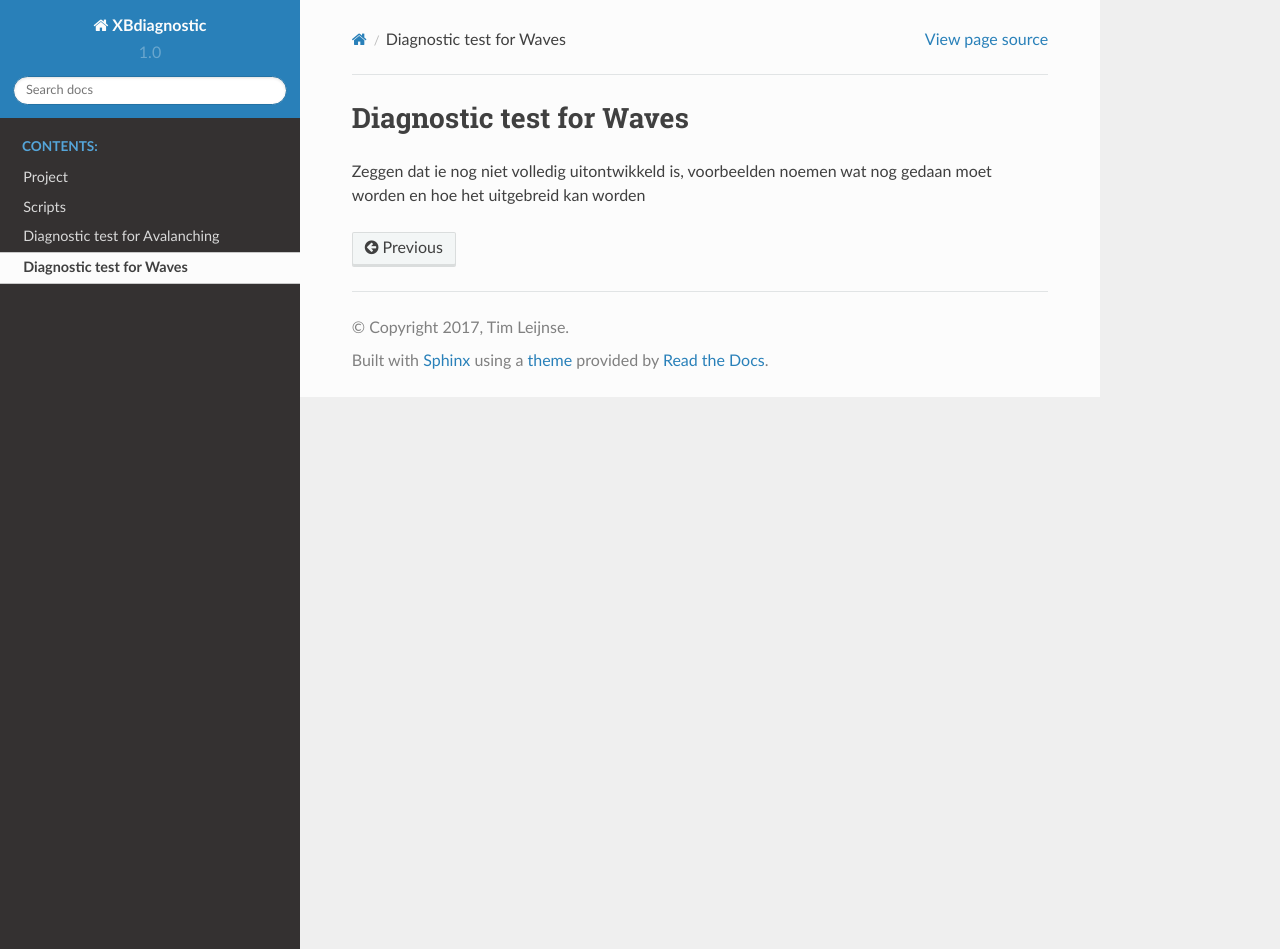
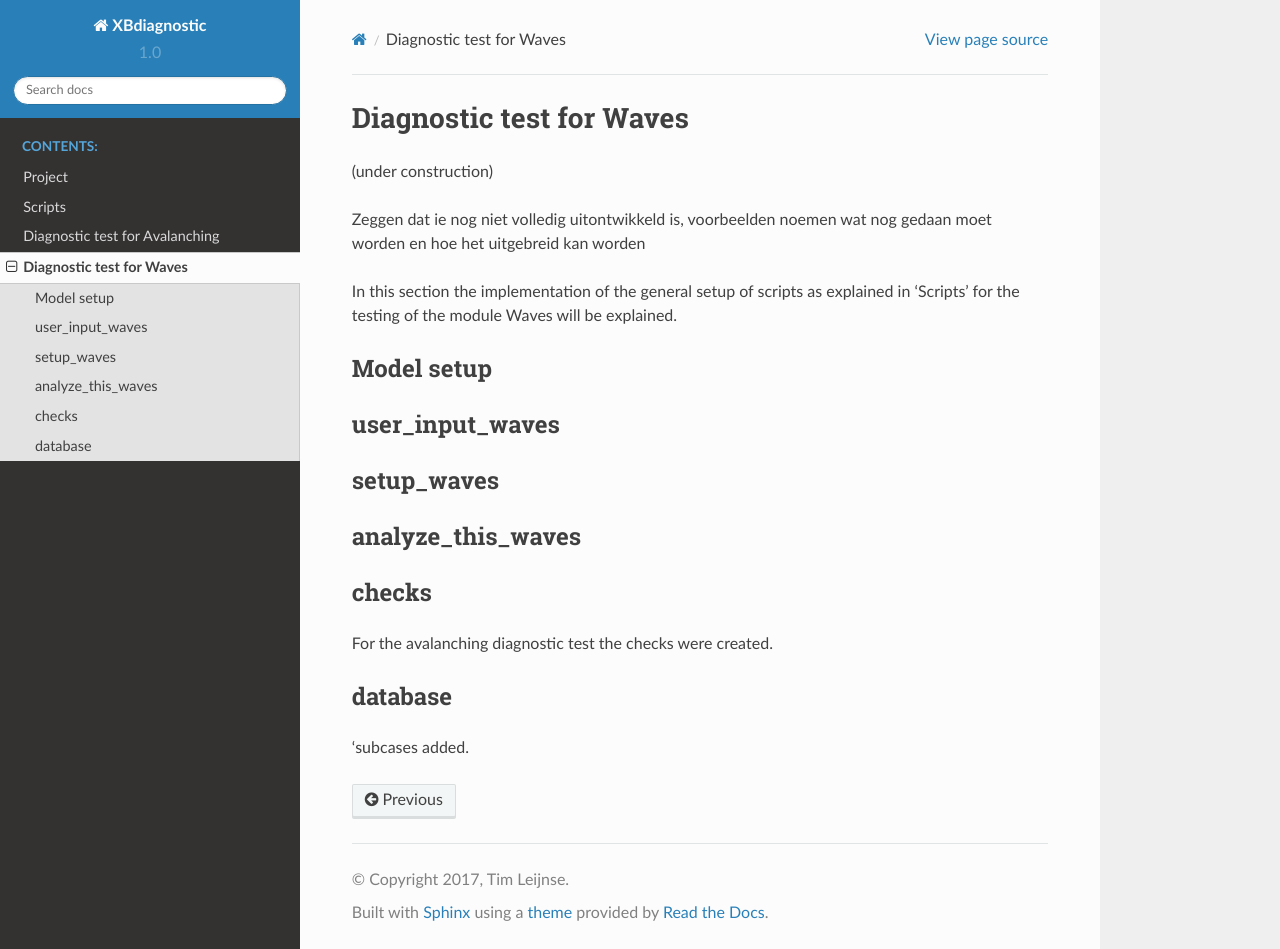
Before and after one commit to openearth/xbeach-test-python, a Sphinx documentation site: the page built from docs/waves.rst, in a window 1280 px wide and 949 px high. Built offline with Sphinx 7.4.7 and the Read the Docs theme 2.0.0, drawn with Linux system fonts in a browser that asks for light colours.

```diff
--- a/docs/avalanching.rst
+++ b/docs/avalanching.rst
@@ -60,7 +60,7 @@
 
 
 user_input_avalanching
-----------
+----------------------
 
 What can be noticed here are the different dictionaries based on the parameters/options/setup explained before.
 To this can be added that an extra section in the script is made to make the different cases in such a way that an extra parameter value can easily be added.
@@ -71,7 +71,7 @@
 
 
 setup_avalanching
------
+-----------------
 
 The first part of the script makes the folder structure and varies the specific parameters as needed.
 Thereafter XBeachModel from xbeach.py and Bathymetry of bathy.py are the classes used to make the bathymetry and XBeach input files.
@@ -84,7 +84,7 @@
 
 
 analyze_this_avalanching
-------------
+------------------------
 
 After all the different XBeach models have run the results can be analysed.
 First the dictionaries are loaded from the text files, after which the loops of the folder structure are used.
--- a/docs/scripts.rst
+++ b/docs/scripts.rst
@@ -116,5 +116,5 @@
 
 read_from_database
 ------------------
-read_from_database.py is a script to read the one and two codes from the database.
+read_from_database.py is a script to read the one and two codes from the database for a specific revision of the trunk version of XBeach.
 When error codes have occurred these are send to the necessary recipients.
--- a/docs/waves.rst
+++ b/docs/waves.rst
@@ -1,6 +1,45 @@
 Diagnostic test for Waves
 =========================
+(under construction)
+
+
+Zeggen dat ie nog niet volledig uitontwikkeld is, voorbeelden noemen wat nog gedaan moet worden en hoe het uitgebreid kan worden
 
 
 
-Zeggen dat ie nog niet volledig uitontwikkeld is, voorbeelden noemen wat nog gedaan moet worden en hoe het uitgebreid kan worden
+In this section the implementation of the general setup of scripts as explained in 'Scripts' for the testing of the module Waves will be explained.
+
+Model setup
+-----------
+
+
+
+
+user_input_waves
+----------------
+
+
+
+
+setup_waves
+-----------
+
+
+
+analyze_this_waves
+------------------
+
+
+
+
+checks
+------
+
+For the avalanching diagnostic test the checks  were created.
+
+database
+--------
+
+
+
+'subcases added.
```
Also changed, not shown: docs/images/MPIsetup.png (added), docs/images/nx49ny75.png (added).
